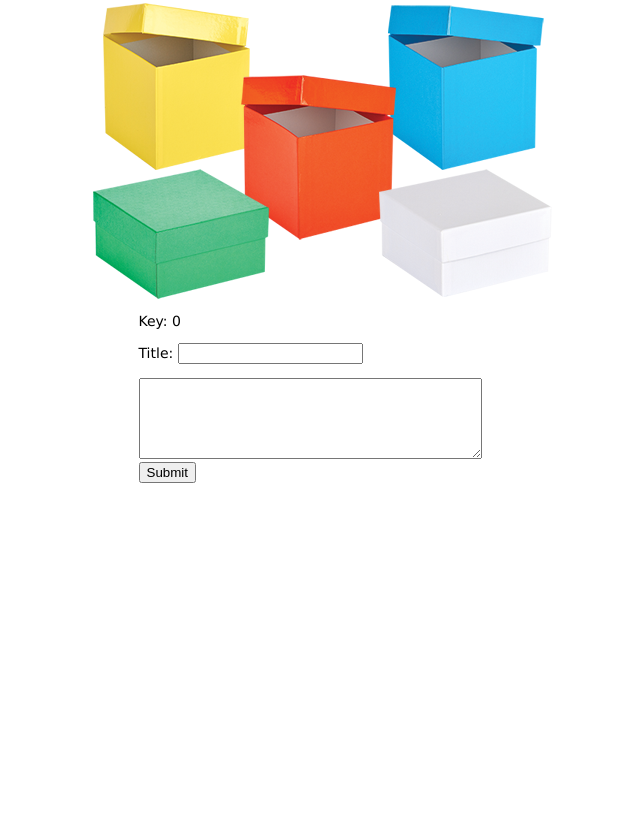
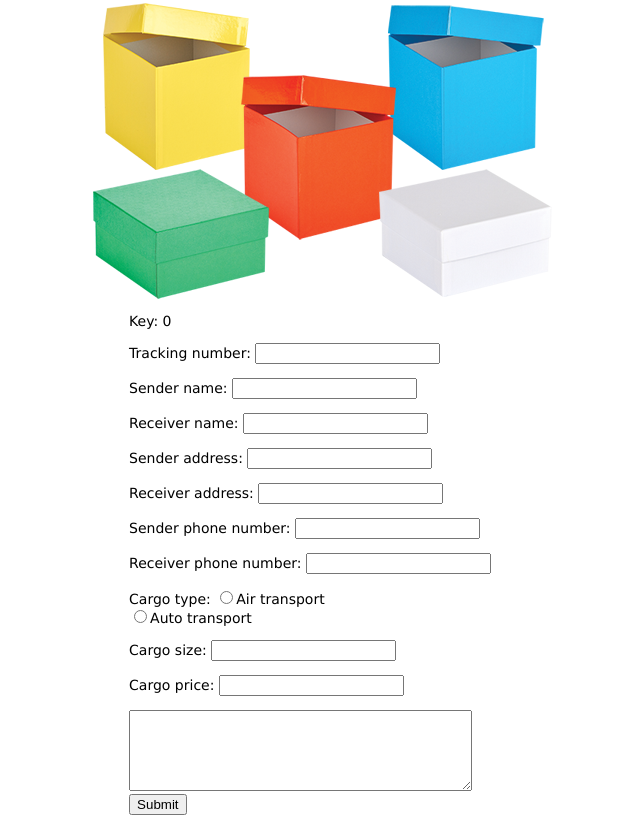
Before and after one commit to oyubay/neiu-cs-412, a Node server app: page /cargos/add in a window 1280 px wide. Shown: the part 102-917 px from the top of the page, without its empty margins (330-970 px from the left). Before the commit the page ends 585 px from the top, so only its background shows below. Run offline with Node 20, Linux system fonts and the light colour scheme; some libraries are stand-ins or nearby versions.

Commit message:
hw8 rework
add many attributes to cargo and fix destroy page which was directly delete now just ask are you sure then delete

```diff
--- a/cargotracker/models/cargo-memory.js
+++ b/cargotracker/models/cargo-memory.js
@@ -5,24 +5,36 @@
 exports.InMemoryCargoStore = class InMemoryCargosStore extends AbstractCargoStore {
     async close(){ }
 
-    async update(key, title, body) {
-        cargos[key].title = title
-        cargos[key].body = body
+    async update(key, tracking_id, from_name, to_name, from_address, to_address, from_number, to_number, cargo_type, size, price, date, items) {
+        cargos[key].tracking_id = tracking_id
+        cargos[key].from_name = from_name
+        cargos[key].to_name = to_name
+        cargos[key].from_address = from_address
+        cargos[key].to_address = to_address
+        cargos[key].from_number = from_number
+        cargos[key].to_number = to_number
+        cargos[key].cargo_type = cargo_type
+        cargos[key].size = size
+        cargos[key].price = price
+        cargos[key].date = date
+        cargos[key].items = items
         return cargos[key]
     }
 
-    async create(key, title, body){
-        cargos[key] = new Cargo(key, title, body)
+    async create(key, tracking_id, from_name, to_name, from_address, to_address, from_number, to_number, cargo_type, size, price, date, items){
+        cargos[key] = new Cargo(key,tracking_id,  from_name, to_name, from_address, to_address, from_number, to_number, cargo_type, size, price, date, items)
         return cargos[key]
     }
 
     async read(key){
+        console.log(cargos[key])
         if (cargos[key])
             return cargos[key]
         else
             throw new Error('Note ${key} does not exist')
     }
     async destroy(key){
+        console.log(cargos[key])
         if (cargos[key])
             delete cargos[key]
         else
--- a/cargotracker/routes/cargos.js
+++ b/cargotracker/routes/cargos.js
@@ -6,7 +6,8 @@
     try {
         res.render('add_cargo', {
             isCreate: true,
-            title: 'Add a cargo',
+            title:"Add",
+            caption: 'Add a cargo',
             cargoKey: await cargosStore.count(),
             styles:['/stylesheets/mystyle.css &ldquo;','/stylesheets/cargo.css &ldquo;']
         })
@@ -14,6 +15,35 @@
         next(err)
     }
 })
+
+router.post('/save', async(req, res, next)=>{
+    try {
+        let cargo
+        let date = new Date()
+        if(req.body.saveMethod === 'create')
+            cargo = await cargosStore.create(req.body.cargoKey, req.body.tracking_id, req.body.from_name, req.body.to_name, req.body.from_address,
+                req.body.to_address, req.body.from_number, req.body.to_number, req.body.cargo_type, req.body.size, req.body.price,
+                date, req.body.items)
+        else
+            cargo = await cargosStore.update(req.body.cargoKey,req.body.tracking_id, req.body.from_name, req.body.to_name, req.body.from_address,
+                req.body.to_address, req.body.from_number, req.body.to_number, req.body.cargo_type, req.body.size, req.body.price,
+                date, req.body.items)
+        res.redirect('/cargos/view?key='+req.body.cargoKey)
+    }catch (err){
+        next(err)
+    }
+})
+
+router.get('/delete', async(req, res, next)=>{
+    try{
+        await cargosStore.destroy(req.query.key)
+        res.redirect('viewall')
+    }
+    catch (err){
+        next(err)
+    }
+})
+
 router.get('/viewall', async function(req, res, next) {
 
     try {
@@ -23,7 +53,8 @@
         })
         let allCargos = await Promise.all(keyPromises)
         let options = {
-            title: 'View all cargo',
+            caption: 'View all cargo',
+            title:"View all",
             styles: ['/stylesheets/mystyle.css &ldquo;','/stylesheets/style.css &ldquo;', '/stylesheets/cargo.css &ldquo;'],
             cargoList: extractNotesToLiteral(allCargos)
         }
@@ -36,33 +67,31 @@
     return allCargos.map(cargos=> {
         return {
             key: cargos.key,
-            title: cargos.title
+            tracking_id:cargos.tracking_id
         }
     })
 }
-
-router.post('/save', async(req, res, next)=>{
-    try {
-        let cargo;
-        if(req.body.saveMethod === 'create')
-            cargo = await cargosStore.create(req.body.cargoKey, req.body.title, req.body.body)
-        else
-            cargo = await cargosStore.update(req.body.cargoKey, req.body.title, req.body.body)
-        res.redirect('/cargos/view?key='+req.body.cargoKey)
-    }catch (err){
-        next(err)
-    }
-})
 
 router.get('/view', async(req, res, next)=>{
     try{
         let cargo = await cargosStore.read(req.query.key)
         res.render('view_cargo', {
-            title:"View cargo",
-            cargoTitle: cargo.title,
+            caption:"View cargo",
+            title:"View",
+            styles: ['/stylesheets/mystyle.css &ldquo;', '/stylesheets/cargo.css &ldquo;'],
             cargoKey: cargo.key,
-            cargoBody: cargo.body,
-            styles: ['/stylesheets/mystyle.css &ldquo;', '/stylesheets/cargo.css &ldquo;'],
+            cargoTrack: cargo.tracking_id,
+            cargoItems: cargo.items,
+            cargoToName: cargo.to_name,
+            cargoFromName: cargo.from_name,
+            cargoToAddress: cargo.to_address,
+            cargoFromAddress: cargo.from_address,
+            cargoToNumber: cargo.to_number,
+            cargoFromNumber: cargo.from_number,
+            cargoType: cargo.cargo_type,
+            cargoPrice: cargo.price,
+            cargoSize: cargo.size,
+            cargoDate:cargo.date,
         })
     }
     catch(err){
@@ -75,11 +104,23 @@
         let cargo = await cargosStore.read(req.query.key)
         res.render('edit_cargo', {
             isCreate: false,
+            caption:"Edit cargo",
             title:"Edit cargo",
             cargoTitle: cargo.title,
+            styles: ['/stylesheets/mystyle.css &ldquo;', '/stylesheets/cargo.css &ldquo;'],
             cargoKey: cargo.key,
-            cargoBody: cargo.body,
-            styles: ['/stylesheets/mystyle.css &ldquo;', '/stylesheets/cargo.css &ldquo;']
+            cargoTrack: cargo.tracking_id,
+            cargoItems: cargo.items,
+            cargoToName: cargo.to_name,
+            cargoFromName: cargo.from_name,
+            cargoToAddress: cargo.to_address,
+            cargoFromAddress: cargo.from_address,
+            cargoToNumber: cargo.to_number,
+            cargoFromNumber: cargo.from_number,
+            cargoType: cargo.cargo_type,
+            cargoPrice: cargo.price,
+            cargoSize: cargo.size,
+            cargoDate:cargo.date,
         })
     }catch(err){
         next(err)
@@ -90,15 +131,12 @@
     try{
         let cargo = await cargosStore.read(req.query.key)
         res.render('delete_cargo', {
-            isCreate: true,
-            title: "Delete cargo",
+            // isCreate: true,
+            title: 'Cargo tracker - Delete',
+            caption: "Delete cargo",
             cargoKey:cargo.key,
             styles: ['/stylesheets/mystyle.css &ldquo;']
         })
-        cargo = await cargosStore.destroy(req.query.key)
-
-        res.redirect('viewall')
-
     }catch (err){
         next(err)
     }
--- a/cargotracker/routes/index.js
+++ b/cargotracker/routes/index.js
@@ -4,7 +4,8 @@
 
 router.get('/', async function(req, res, next) {
     let options = {
-      title: projectName,
+        title: "Cargo Tracker",
+      caption: "Cargo Tracker",
       layout: 'default',
       styles: ['/stylesheets/mystyle.css &ldquo;','/stylesheets/style.css &ldquo;'],
     }
--- a/cargotracker/views/add_cargo.hbs
+++ b/cargotracker/views/add_cargo.hbs
@@ -8,8 +8,39 @@
         <input type="hidden" name="cargoKey" value="{{cargoKey}}"/>
     </p>
     <p>
-        Title: <input type = "text" name="title"/><br/>
+        Tracking number: <input type = "number" name="tracking_id"/><br/>
     </p>
-    <textarea rows=5 cols=40 name="body"></textarea><br/>
+    <p>
+        Sender name: <input type = "text" name="from_name"/><br/>
+    </p>
+    <p>
+        Receiver name: <input type = "text" name="to_name"/><br/>
+    </p>
+    <p>
+        Sender address: <input type = "text" name="from_address"/><br/>
+    </p>
+    <p>
+       Receiver address: <input type = "text" name="to_address"/><br/>
+    </p>
+    <p>
+        Sender phone number: <input type = "number" name="from_number"/><br/>
+    </p>
+    <p>
+        Receiver phone number: <input type = "number" name="to_number"/><br/>
+    </p>
+    <p>
+        Cargo type: <input type = "radio" name="cargo_type" id="air-transport" value="air-transport"/>Air transport<br/>
+        <input type = "radio" name="cargo_type" id="auto-transport" value="auto-transport"/>Auto transport<br/>
+    </p>
+    <p>
+        Cargo size: <input type = "number" name="size"/><br/>
+    </p>
+    <p>
+        Cargo price: <input type = "number" name="price"/><br/>
+    </p>
+    <p>
+        <input type="hidden" name="cargoDate" value="{{cargoDate}}"/>
+    </p>
+    <textarea rows=5 cols=40 name="items"></textarea><br/>
     <input class="submit" type="submit" value="Submit"/>
 </form>
--- a/cargotracker/views/partials/header.hbs
+++ b/cargotracker/views/partials/header.hbs
@@ -1,5 +1,5 @@
 <header>
-    <h1>{{title}}</h1>
+    <h1>{{caption}}</h1>
     <div class="navbar">
         <p>
             <a href = "/">Home</a> |
--- a/cargotracker/views/viewall_cargo.hbs
+++ b/cargotracker/views/viewall_cargo.hbs
@@ -2,6 +2,6 @@
 <img class = "main" src="/images/view_cargo.png"/>
 <ul>
 {{#each cargoList}}
-    <li>{{ key }}: <a href = "/cargos/view?key={{ key }}"> {{title}}</a></li>
+    <li>{{ key }}: <a href = "/cargos/view?key={{ key }}"> {{tracking_id}}</a></li>
 {{/each}}
 </ul>
```
Also changed, not shown: cargotracker/models/cargo.js (+61 -11 lines), cargotracker/views/delete_cargo.hbs (+4 -5 lines), cargotracker/views/edit_cargo.hbs (+35 -2 lines), cargotracker/views/view_cargo.hbs (+14 -3 lines), 1 other file.
